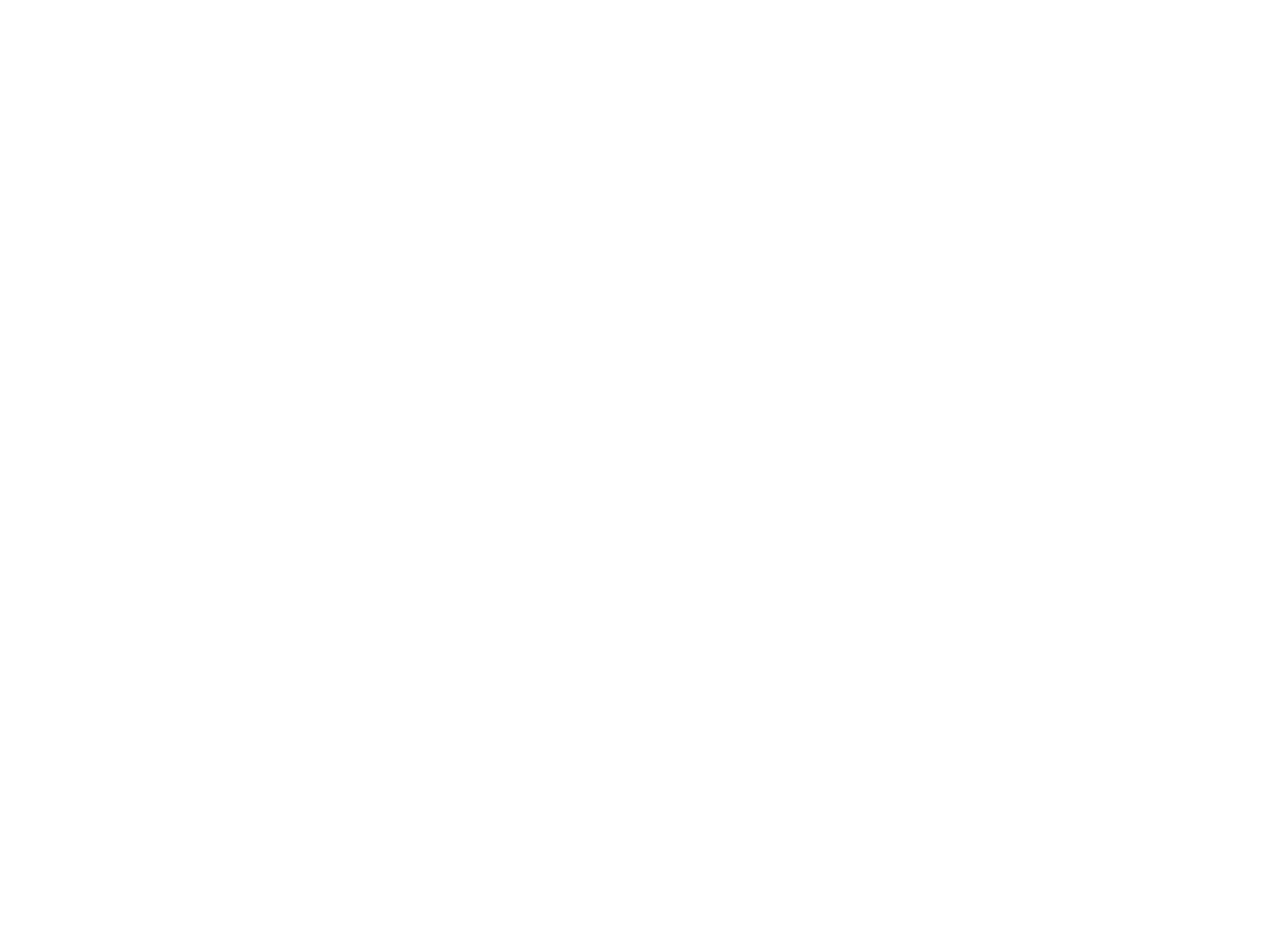
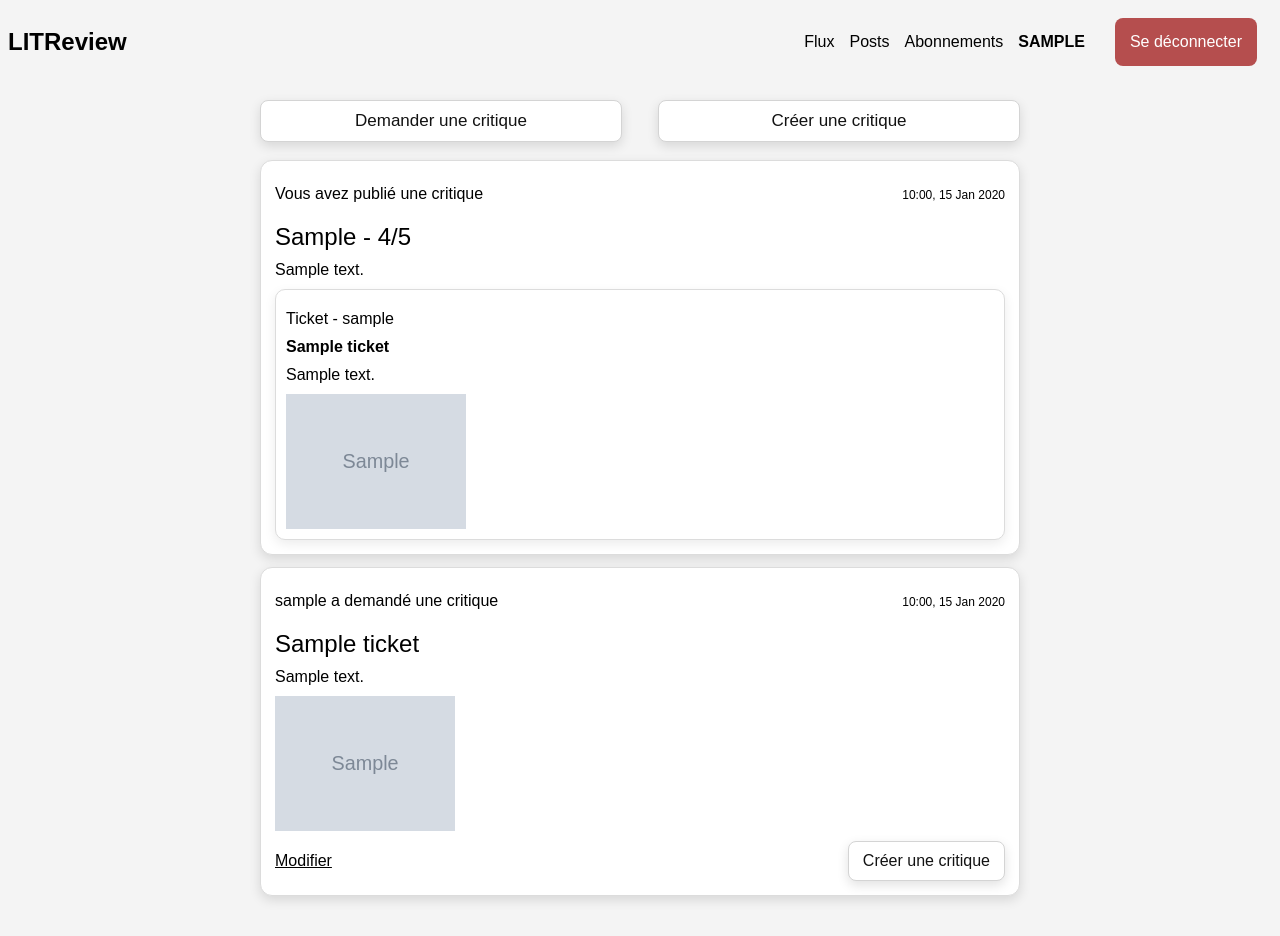
Before and after one commit to GuillaumeChiron/Django-LITRevu, a Django app: page /post/ in a window 1280 px wide. Before the commit the page is empty. Before the commit the page ends 800 px from the top, so only its background shows below. Run offline with Django 5.2, Linux system fonts and the light colour scheme; a user stored in the database is signed in; tables that the repository leaves empty hold one stand-in row (values such as "Sample post"); grey boxes marked "Sample" are stand-in pictures.

Commit message:
rename home_page.css en feed_page.css

```diff
--- a/app/templates/app/home_page.html
+++ b/app/templates/app/home_page.html
@@ -2,7 +2,7 @@
 {% load static %}
 
 {% block extras_css %}
-<link rel="stylesheet" href="{% static 'pages/home_page.css' %}">
+<link rel="stylesheet" href="{% static 'pages/feed_page.css' %}">
 {% endblock extras_css %}
 
 {% block content %}
--- a/app/templates/app/post_page.html
+++ b/app/templates/app/post_page.html
@@ -0,0 +1,63 @@
+{% extends 'base.html' %}
+{% load static %}
+
+{% block extras_css %}
+<link rel="stylesheet" href="{% static 'pages/feed_page.css' %}">
+{% endblock extras_css %}
+
+{% block content %}
+
+<main class="feed-page">
+    <section class="feed-actions">
+        <a class="feed-btn" href="{% url 'create-ticket' %}">Demander une critique</a>
+        <a class="feed-btn" href="{% url 'create-ticket-review' %}">Créer une critique</a>
+    </section>
+
+    <section class="feed-list">
+        {% for review in reviews %}
+        <article class="feed-card">
+            <header class="feed-card-header">
+                <p>Vous avez publié une critique</p>
+                <p>{{ review.time_created|date:"H:i, d M Y" }}</p>
+            </header>
+
+            <h3 class="feed-review-title">{{ review.headline }} - {{ review.rating }}/5</h3>
+            <p class="feed-review-body">{{ review.body }}</p>
+
+            <section class="ticket-preview">
+                <p class="ticket-meta">Ticket - {{ review.ticket.user }}</p>
+                <h4>{{ review.ticket.title }}</h4>
+                <p>{{ review.ticket.description}}</p>
+                {% if review.ticket.image %}
+                <img src="{{ review.ticket.image.url }}" alt="{{ review.ticket.title }}">
+                {% endif %}
+            </section>
+        </article>
+        {% endfor %}
+
+        {% for ticket in tickets %}
+        <article class="feed-card">
+            <header class="feed-card-header">
+                <p>{{ ticket.user }} a demandé une critique</p>
+                <p>{{ ticket.time_created|date:"H:i, d M Y" }}</p>
+            </header>
+
+            <h3>{{ ticket.title }}</h3>
+            {% if ticket.description %}
+            <p>{{ ticket.description }}</p>
+            {% endif %}
+
+            {% if ticket.image %}
+            <img class="ticket-image" src="{{ ticket.image.url }}" alt="{{ ticket.title }}">
+            {% endif %}
+
+            <div class="card-actions">
+                <a class="inline-link" href="{% url 'edit-ticket' ticket.id %}">Modifier</a>
+                <a class="feed-btn small" href="{% url 'create-review' ticket.id %}">Créer une critique</a>
+            </div>
+        </article>
+        {% endfor %}
+    </section>
+</main>
+
+{% endblock content %}
--- a/app/views.py
+++ b/app/views.py
@@ -1,9 +1,12 @@
 from django.shortcuts import render, redirect, get_object_or_404
 from django.contrib.auth.decorators import login_required
+from django.db.models import Q
 
 from app.models import Ticket, Review, UserFollow
 from app.forms import TicketForm, ReviewForm
 from authentication.models import User
+
+from itertools import chain
 
 
 @login_required
```
Also changed, not shown: static/pages/feed_page.css (renamed from static/pages/home_page.css).
